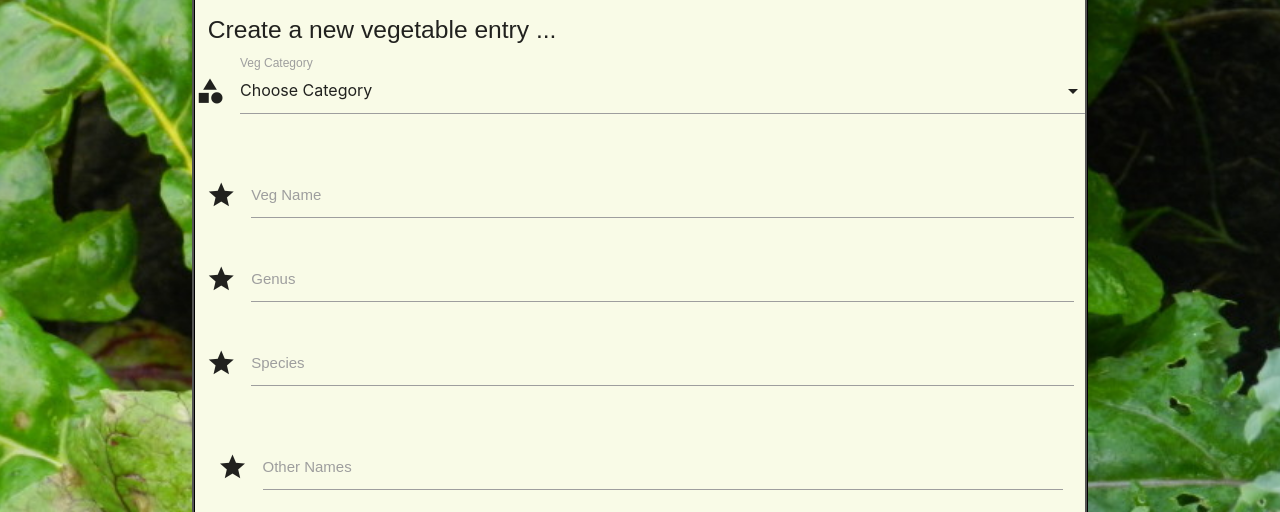
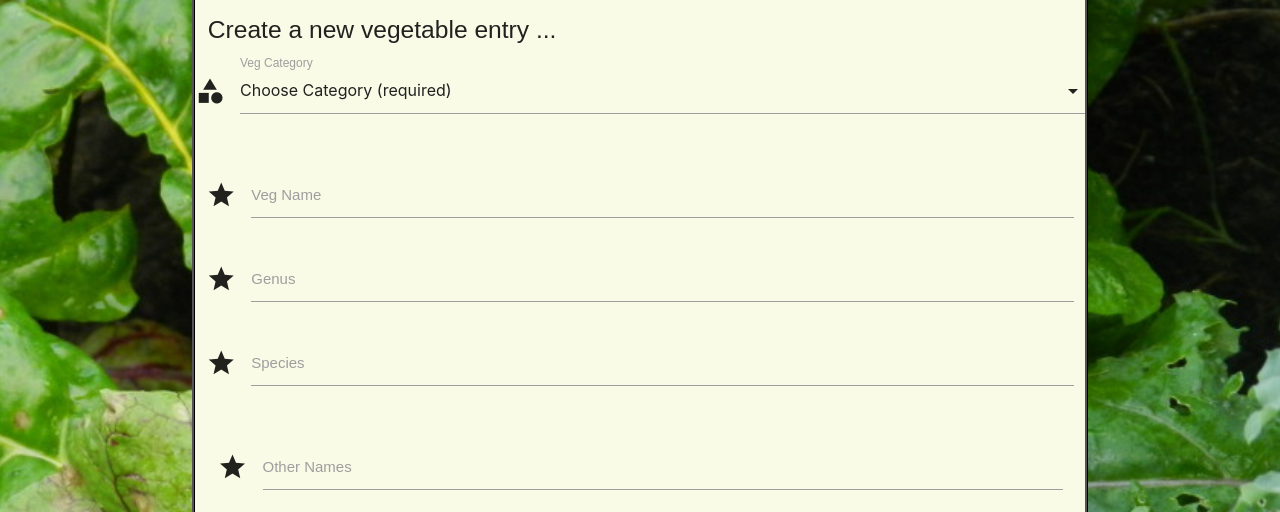
Before and after one commit to teraspora/wc-veg, a Flask app: template templates/addveg.html in a window 1280 px wide. Shown: the part 123-635 px from the top of the page. Run offline with Flask 2, Linux system fonts and the light colour scheme; the template is opened without the code that fills it, so the values that code supplies are empty; some libraries are stand-ins or nearby versions.

Commit message:
Augmented text in addveg.html to inform user that 'Category' is required (since, despite 'required' attribute on <select> element there is no nudge from browser for this field, just won't submit.

```diff
--- a/templates/addveg.html
+++ b/templates/addveg.html
@@ -18,8 +18,8 @@
             <div class="row">
                 <div class="input-field col s12">
                     <i class="material-icons prefix">category</i>
-                    <select id="category_name" name="category_name">
-                  <option value="" disabled selected>Choose Category</option>
+                    <select id="category_name" name="category_name" required>
+                  <option value="" disabled selected>Choose Category (required)</option>
                   {% for cat in categories %}
                       <option value="{{cat.category_name}}">{{cat.category_name}}</option>
                   {% endfor %}
```
